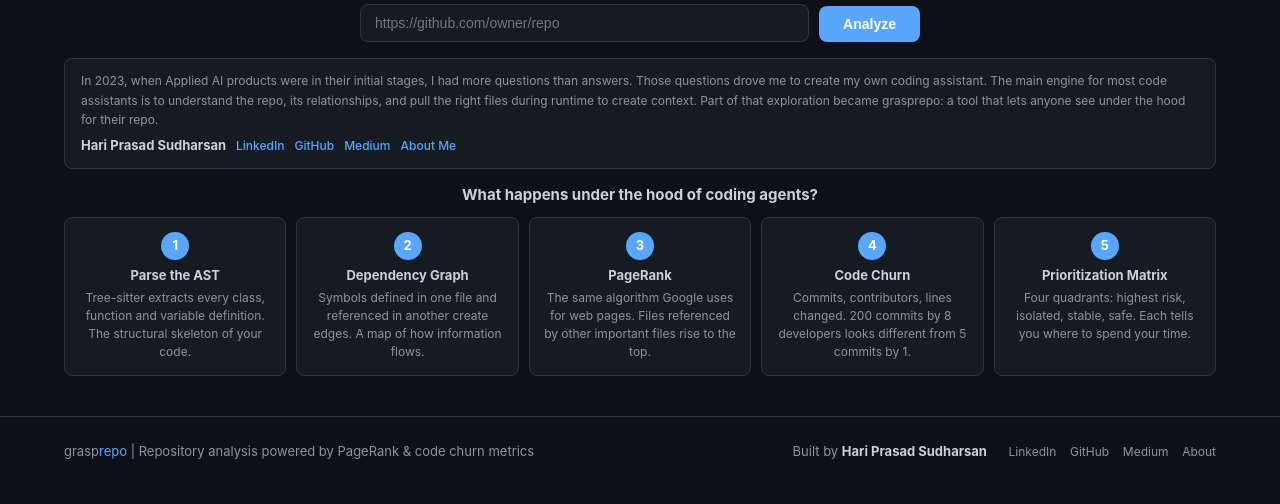
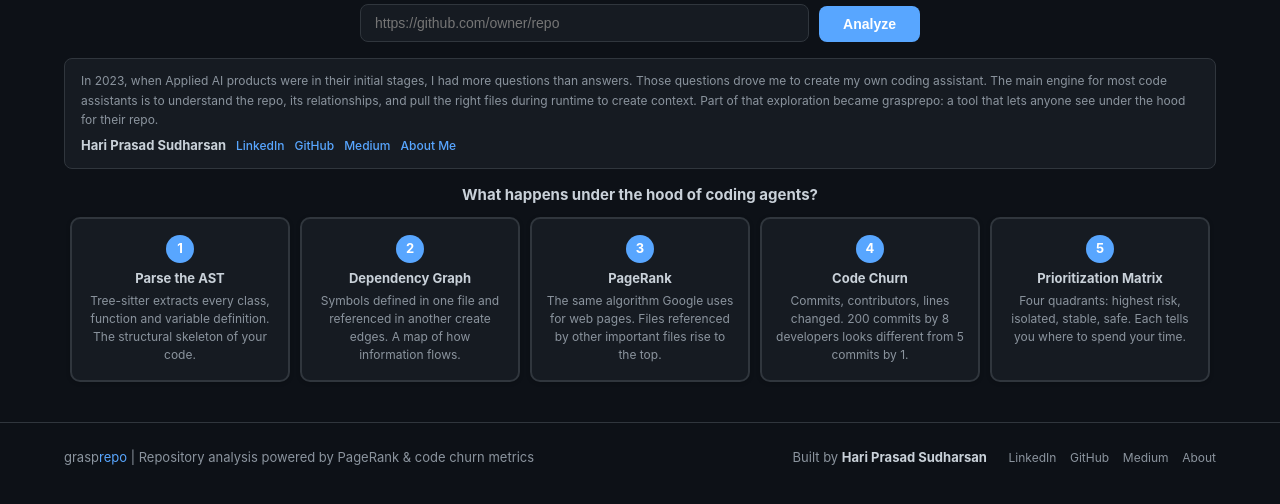
Before and after one commit to brettleehari/grasprepo, a FastAPI app: page / in a window 1280 px wide. Shown: the part 173-677 px from the top of the page. Run offline with FastAPI, Linux system fonts and the light colour scheme; some libraries are stand-ins or nearby versions.

Commit message:
Make pipeline steps visually distinct boxes with borders and shadows
Flexbox layout with equal sizing, thicker borders, drop shadows,
hover glow effect. Cards wrap naturally on any screen width.

Co-Authored-By: Claude Opus 4.6 (1M context) <noreply@anthropic.com>

```diff
--- a/web/static/style.css
+++ b/web/static/style.css
@@ -426,25 +426,32 @@ tr.highlight td:first-child .rank-badge { background: var(--green); }
 
 /* Pipeline boxes */
 .pipeline-grid {
-    display: grid;
-    grid-template-columns: repeat(5, 1fr);
+    display: flex;
+    flex-wrap: wrap;
     gap: 10px;
     margin-bottom: 10px;
+    justify-content: center;
 }
 .pipe-card {
     background: var(--surface);
-    border: 1px solid var(--border);
-    border-radius: 8px;
-    padding: 14px;
+    border: 2px solid var(--border);
+    border-radius: 10px;
+    padding: 16px 14px;
     font-size: 12px;
     line-height: 1.5;
     color: var(--text-muted);
     text-align: center;
-    transition: border-color 0.2s;
+    transition: border-color 0.2s, box-shadow 0.2s;
+    flex: 1 1 170px;
+    max-width: 220px;
+    min-width: 160px;
+    box-shadow: 0 1px 4px rgba(0,0,0,0.2);
 }
-.pipe-card:hover { border-color: var(--accent); }
+.pipe-card:hover {
+    border-color: var(--accent);
+    box-shadow: 0 2px 10px rgba(88,166,255,0.15);
+}
 .pipe-card strong { color: var(--text); font-size: 13px; display: block; margin: 6px 0 4px; }
-.pipe-card-wide { grid-column: span 1; }
 .pipe-num {
     width: 28px; height: 28px;
     background: var(--accent);
@@ -455,12 +462,6 @@ tr.highlight td:first-child .rank-badge { background: var(--green); }
     justify-content: center;
     font-weight: 700;
     font-size: 13px;
-}
-@media (max-width: 900px) {
-    .pipeline-grid { grid-template-columns: repeat(3, 1fr); }
-}
-@media (max-width: 600px) {
-    .pipeline-grid { grid-template-columns: 1fr 1fr; }
 }
 
 /* AST tree */
```
